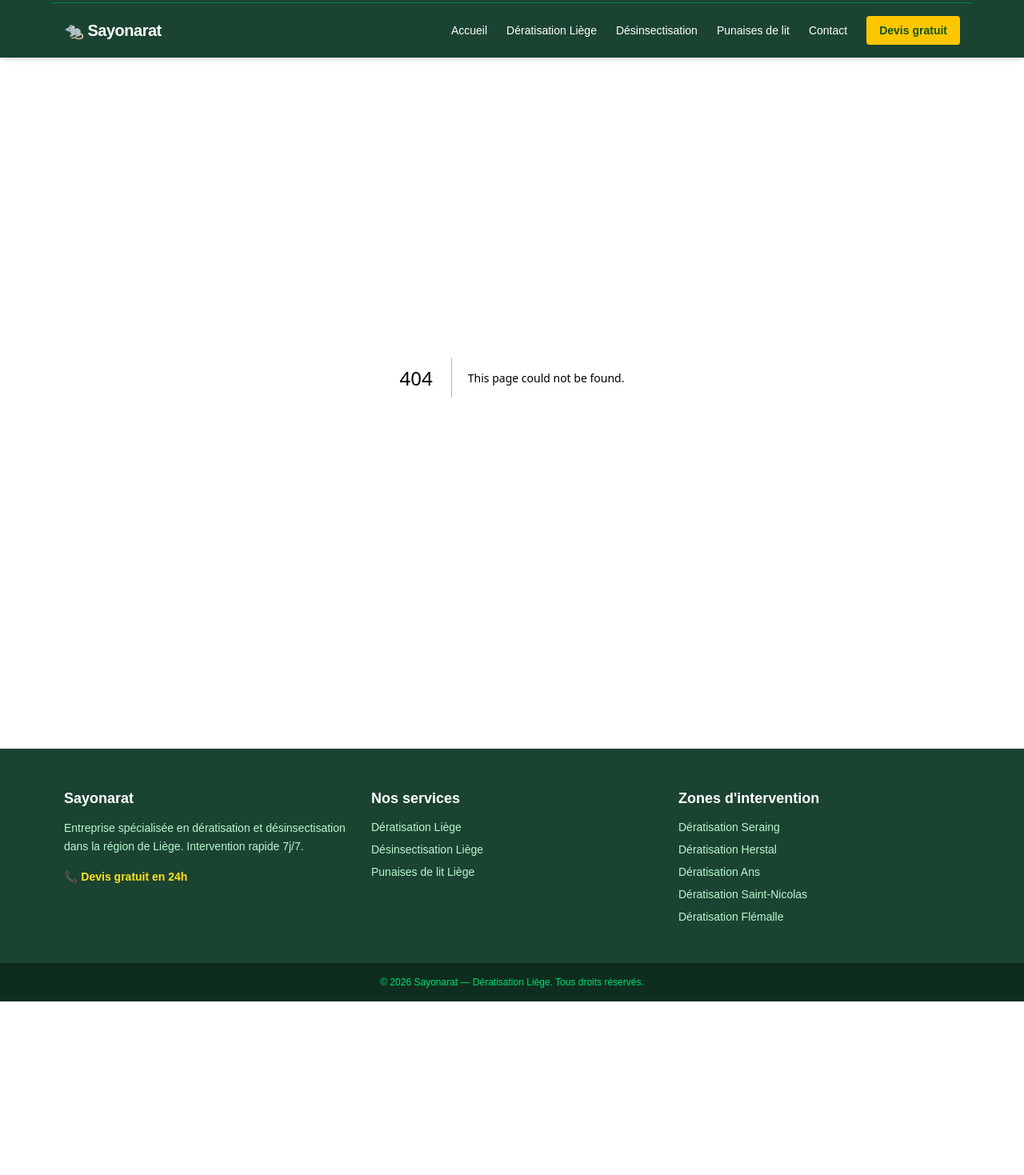
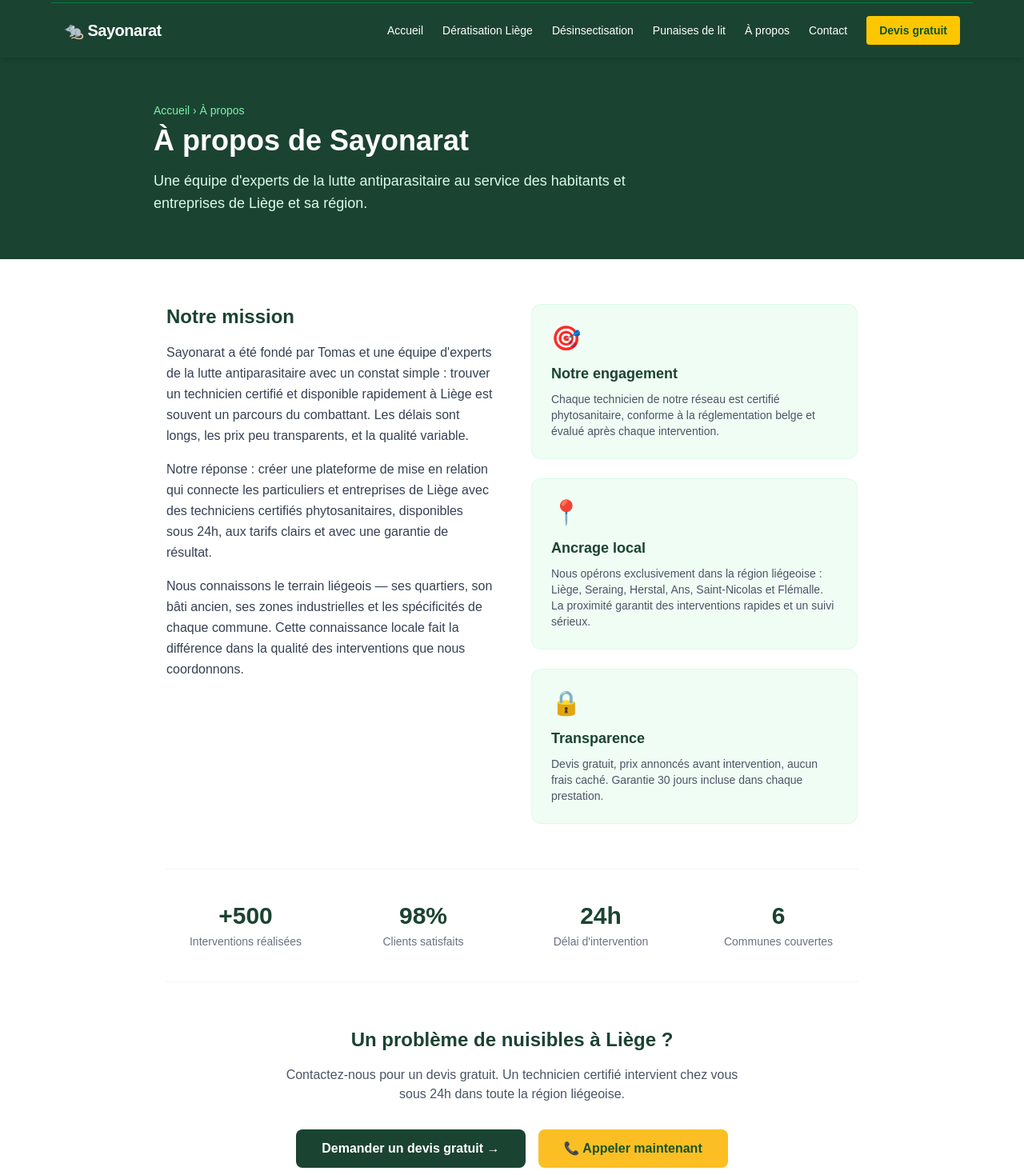
Before and after one commit to wnqgphqn5t-cmyk/sayonarat, a Next.js app: page /a-propos in a window 1280 px wide. Before the commit this address had no page. Shown: the part 21-1490 px from the top of the page at 80% size. Before the commit the page ends 1273 px from the top, so only its background shows below. Built offline with nearby package versions, Linux system fonts and the light colour scheme.

Commit message:
page à propos + lien header + sitemap

```diff
--- /dev/null
+++ b/app/a-propos/page.tsx
@@ -0,0 +1,125 @@
+import type { Metadata } from "next";
+import Link from "next/link";
+
+export const metadata: Metadata = {
+  title: "À propos de Sayonarat — Experts dératisation Liège",
+  description:
+    "Sayonarat est une équipe d'experts de la lutte antiparasitaire à Liège. Notre mission : mettre en relation les particuliers et entreprises avec les meilleurs techniciens certifiés de la région.",
+};
+
+export default function AProposPage() {
+  return (
+    <>
+      <section style={{ backgroundColor: "#1B4332" }} className="text-white py-14 px-4">
+        <div className="max-w-4xl mx-auto">
+          <p className="text-green-300 text-sm mb-2">
+            <Link href="/" className="hover:text-white">Accueil</Link> › À propos
+          </p>
+          <h1 className="text-3xl md:text-4xl font-bold mb-4">
+            À propos de Sayonarat
+          </h1>
+          <p className="text-green-100 text-lg max-w-2xl">
+            Une équipe d&apos;experts de la lutte antiparasitaire au service des habitants
+            et entreprises de Liège et sa région.
+          </p>
+        </div>
+      </section>
+
+      <section className="py-14 px-4 max-w-4xl mx-auto">
+        <div className="grid grid-cols-1 md:grid-cols-2 gap-12 items-start">
+          <div>
+            <h2 className="text-2xl font-bold mb-4" style={{ color: "#1B4332" }}>
+              Notre mission
+            </h2>
+            <p className="text-gray-700 mb-4 leading-relaxed">
+              Sayonarat a été fondé par Tomas et une équipe d&apos;experts de la lutte
+              antiparasitaire avec un constat simple : trouver un technicien certifié
+              et disponible rapidement à Liège est souvent un parcours du combattant.
+              Les délais sont longs, les prix peu transparents, et la qualité variable.
+            </p>
+            <p className="text-gray-700 mb-4 leading-relaxed">
+              Notre réponse : créer une plateforme de mise en relation qui connecte
+              les particuliers et entreprises de Liège avec des techniciens certifiés
+              phytosanitaires, disponibles sous 24h, aux tarifs clairs et avec une
+              garantie de résultat.
+            </p>
+            <p className="text-gray-700 leading-relaxed">
+              Nous connaissons le terrain liégeois — ses quartiers, son bâti ancien,
+              ses zones industrielles et les spécificités de chaque commune. Cette
+              connaissance locale fait la différence dans la qualité des interventions
+              que nous coordonnons.
+            </p>
+          </div>
+
+          <div className="space-y-6">
+            <div className="bg-green-50 rounded-xl p-6 border border-green-100">
+              <div className="text-3xl mb-3">🎯</div>
+              <h3 className="font-bold text-lg mb-2" style={{ color: "#1B4332" }}>Notre engagement</h3>
+              <p className="text-sm text-gray-600">
+                Chaque technicien de notre réseau est certifié phytosanitaire,
+                conforme à la réglementation belge et évalué après chaque intervention.
+              </p>
+            </div>
+            <div className="bg-green-50 rounded-xl p-6 border border-green-100">
+              <div className="text-3xl mb-3">📍</div>
+              <h3 className="font-bold text-lg mb-2" style={{ color: "#1B4332" }}>Ancrage local</h3>
+              <p className="text-sm text-gray-600">
+                Nous opérons exclusivement dans la région liégeoise : Liège, Seraing,
+                Herstal, Ans, Saint-Nicolas et Flémalle. La proximité garantit
+                des interventions rapides et un suivi sérieux.
+              </p>
+            </div>
+            <div className="bg-green-50 rounded-xl p-6 border border-green-100">
+              <div className="text-3xl mb-3">🔒</div>
+              <h3 className="font-bold text-lg mb-2" style={{ color: "#1B4332" }}>Transparence</h3>
+              <p className="text-sm text-gray-600">
+                Devis gratuit, prix annoncés avant intervention, aucun frais caché.
+                Garantie 30 jours incluse dans chaque prestation.
+              </p>
+            </div>
+          </div>
+        </div>
+
+        <div className="mt-14 grid grid-cols-2 md:grid-cols-4 gap-6 text-center py-10 border-t border-b border-gray-100">
+          {[
+            { val: "+500", label: "Interventions réalisées" },
+            { val: "98%", label: "Clients satisfaits" },
+            { val: "24h", label: "Délai d'intervention" },
+            { val: "6", label: "Communes couvertes" },
+          ].map((s) => (
+            <div key={s.label}>
+              <div className="text-3xl font-bold mb-1" style={{ color: "#1B4332" }}>{s.val}</div>
+              <div className="text-sm text-gray-500">{s.label}</div>
+            </div>
+          ))}
+        </div>
+
+        <div className="mt-14 text-center">
+          <h2 className="text-2xl font-bold mb-4" style={{ color: "#1B4332" }}>
+            Un problème de nuisibles à Liège ?
+          </h2>
+          <p className="text-gray-600 mb-8 max-w-xl mx-auto">
+            Contactez-nous pour un devis gratuit. Un technicien certifié intervient
+            chez vous sous 24h dans toute la région liégeoise.
+          </p>
+          <div className="flex flex-col sm:flex-row gap-4 justify-center">
+            <Link
+              href="/contact"
+              style={{ backgroundColor: "#1B4332", color: "white" }}
+              className="font-bold px-8 py-3 rounded-lg hover:opacity-90 transition-opacity"
+            >
+              Demander un devis gratuit →
+            </Link>
+            <a
+              href="tel:+32466442454"
+              style={{ backgroundColor: "#FBBF24", color: "#14532d" }}
+              className="font-bold px-8 py-3 rounded-lg hover:opacity-90 transition-opacity"
+            >
+              📞 Appeler maintenant
+            </a>
+          </div>
+        </div>
+      </section>
+    </>
+  );
+}
--- a/app/sitemap.ts
+++ b/app/sitemap.ts
@@ -14,5 +14,6 @@ export default function sitemap(): MetadataRoute.Sitemap {
     { url: `${BASE_URL}/deratisation-saint-nicolas`, lastModified: new Date(), changeFrequency: "weekly", priority: 0.8 },
     { url: `${BASE_URL}/deratisation-flemalle`, lastModified: new Date(), changeFrequency: "weekly", priority: 0.8 },
     { url: `${BASE_URL}/contact`, lastModified: new Date(), changeFrequency: "monthly", priority: 0.7 },
+    { url: `${BASE_URL}/a-propos`, lastModified: new Date(), changeFrequency: "monthly", priority: 0.5 },
   ];
 }
--- a/components/Header.tsx
+++ b/components/Header.tsx
@@ -7,6 +7,7 @@ const nav = [
   { label: "Dératisation Liège", href: "/deratisation-liege" },
   { label: "Désinsectisation", href: "/desinsectisation-liege" },
   { label: "Punaises de lit", href: "/punaises-de-lit-liege" },
+  { label: "À propos", href: "/a-propos" },
   { label: "Contact", href: "/contact" },
 ];
 
```
